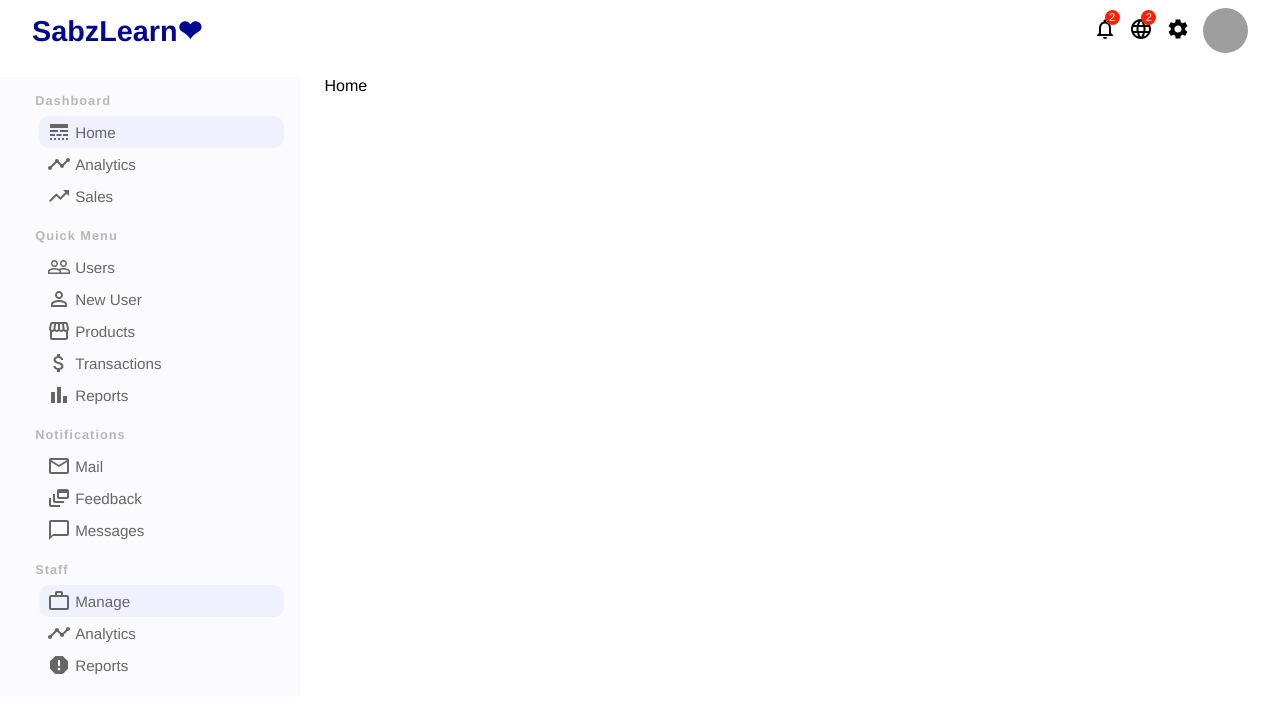
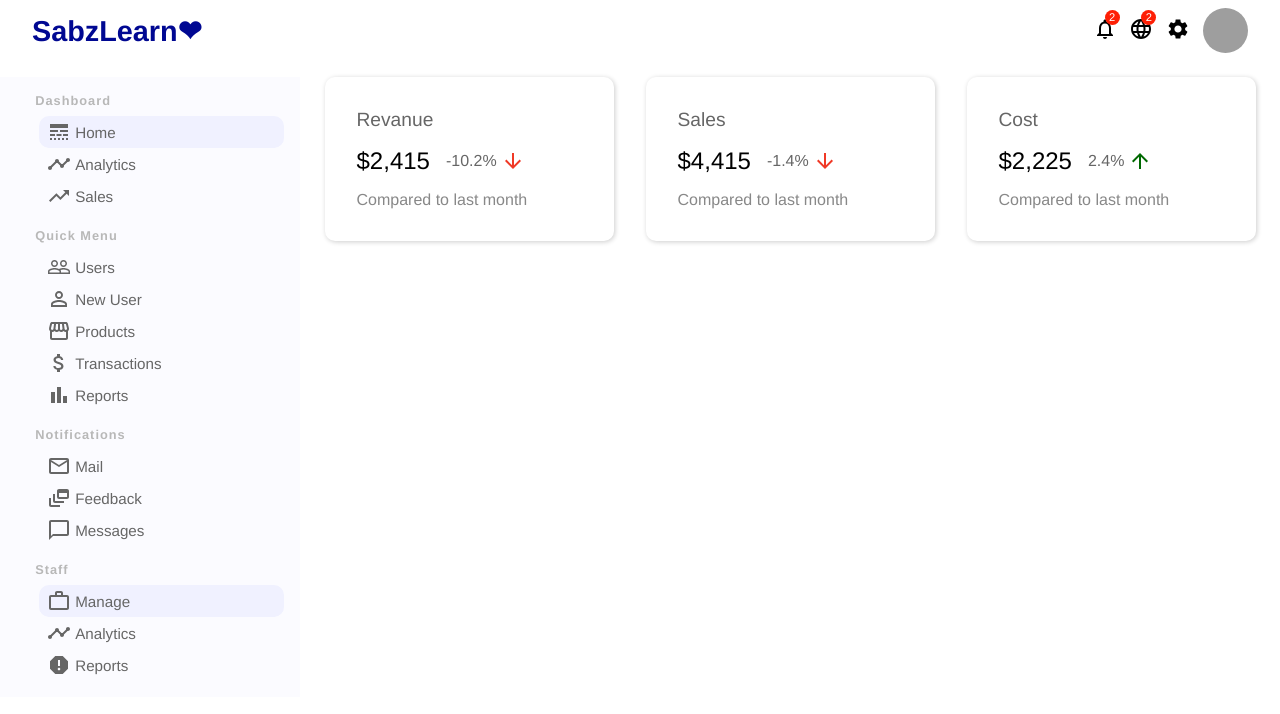
Before and after one commit to PAPAshady/simple-dashbaord-admin, a React (Vite) app: page / in a window 1280 px wide. Shown: the top 714 px of the page. Built offline with nearby package versions, Linux system fonts and the light colour scheme; grey boxes are pictures that could not be loaded.

Commit message:
feat(home page) : added Statistic Boxes in home page.

```diff
--- /dev/null
+++ b/src/components/StatisticBox/StatisticBox.css
@@ -0,0 +1,47 @@
+.statistic-box {
+  box-shadow: 1px 1px 5px rgba(0, 0, 0, 0.2);
+  flex-grow: 1;
+  padding: 2rem;
+  border-radius: 10px;
+}
+
+.statistic-box__title {
+  font-size: 1.2rem;
+  margin-bottom: 1rem;
+  color: #666;
+}
+
+.statistic-box__numbers,
+.statistic-box__progress-number-wrapper {
+  display: flex;
+  align-items: center;
+}
+
+.statistic-box__numbers {
+  margin-bottom: 1rem;
+}
+
+.statistic-box__current-value {
+  font-size: 1.5rem;
+  margin-right: 1rem;
+}
+
+.statistic-box__progress-number {
+  color: #666;
+}
+
+.statistic-box__arrow-icon {
+  margin-left: 0.25rem;
+}
+
+.statistic-box__arrow-icon--positive {
+  color: #006901;
+}
+
+.statistic-box__arrow-icon--negative {
+  color: #f03926;
+}
+
+.statistic-box__sub-text {
+  color: #888;
+}
--- /dev/null
+++ b/src/components/StatisticBox/StatisticBox.jsx
@@ -0,0 +1,41 @@
+import React from "react";
+import PropTypes from "prop-types";
+import ArrowUpwardIcon from "@mui/icons-material/ArrowUpward";
+import ArrowDownwardIcon from "@mui/icons-material/ArrowDownward";
+import "./StatisticBox.css";
+
+function StatisticBox({ boxTitle, currentValue, prevValue }) {
+  const hadProgress = currentValue >= prevValue;
+  const percentChange =
+    prevValue !== 0 ? ((currentValue - prevValue) / prevValue) * 100 : 0;
+
+  return (
+    <div className="statistic-box">
+      <p className="statistic-box__title">{boxTitle}</p>
+      <div className="statistic-box__numbers">
+        <span className="statistic-box__current-value">
+          ${currentValue.toLocaleString()}
+        </span>
+        <div className="statistic-box__progress-number-wrapper">
+          <span className="statistic-box__progress-number">
+            {percentChange.toFixed(1)}%
+          </span>
+          {hadProgress ? (
+            <ArrowUpwardIcon className="statistic-box__arrow-icon statistic-box__arrow-icon--positive" />
+          ) : (
+            <ArrowDownwardIcon className="statistic-box__arrow-icon statistic-box__arrow-icon--negative" />
+          )}
+        </div>
+      </div>
+      <p className="statistic-box__sub-text">Compared to last month</p>
+    </div>
+  );
+}
+
+StatisticBox.propTypes = {
+  boxTitle: PropTypes.string.isRequired,
+  currentValue: PropTypes.number.isRequired,
+  prevValue: PropTypes.number.isRequired,
+};
+
+export default StatisticBox;
--- a/src/pages/Home/Home.css
+++ b/src/pages/Home/Home.css
@@ -0,0 +1,5 @@
+.statistic-boxes-wrapper {
+  display: flex;
+  justify-content: space-between;
+  gap: 2rem;
+}
--- a/src/pages/Home/Home.jsx
+++ b/src/pages/Home/Home.jsx
@@ -1,11 +1,23 @@
 import React from "react";
-import PropTypes from "prop-types";
+import StatisticBox from "../../components/StatisticBox/StatisticBox";
 import "./Home.css";
 
-function Home(props) {
-  return <div>Home</div>;
+function Home() {
+  const statisticBoxesInfos = [
+    { id: 1, boxTitle: "Revanue", currentValue: 2_415, prevValue: 2_690 },
+    { id: 2, boxTitle: "Sales", currentValue: 4_415, prevValue: 4_476 },
+    { id: 3, boxTitle: "Cost", currentValue: 2_225, prevValue: 2_172 },
+  ];
+
+  return (
+    <div className="sections-wrapper">
+      <div className="statistic-boxes-wrapper">
+        {statisticBoxesInfos.map((box) => (
+          <StatisticBox key={box.id} {...box} />
+        ))}
+      </div>
+    </div>
+  );
 }
 
-Home.propTypes = {};
-
 export default Home;
```
